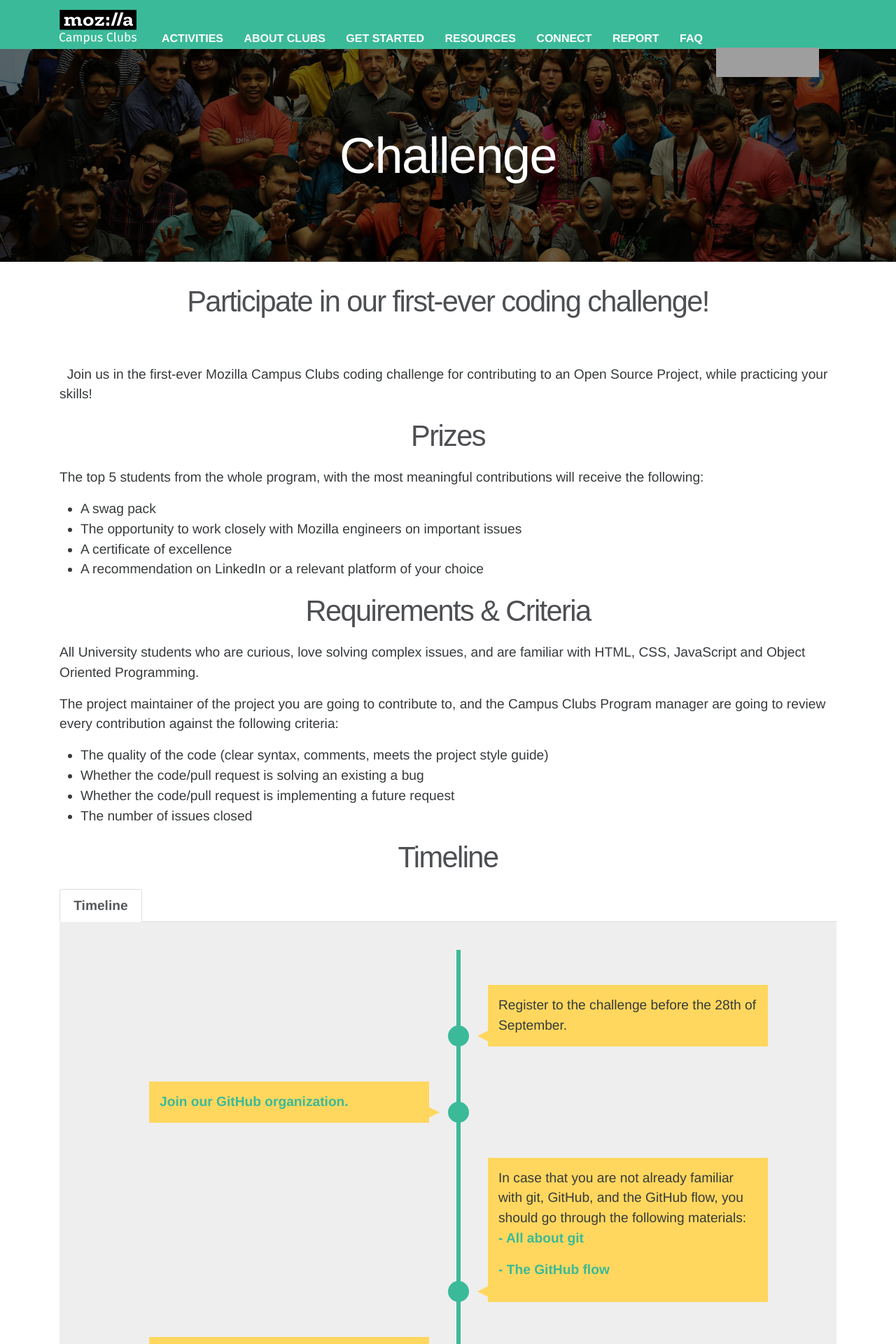
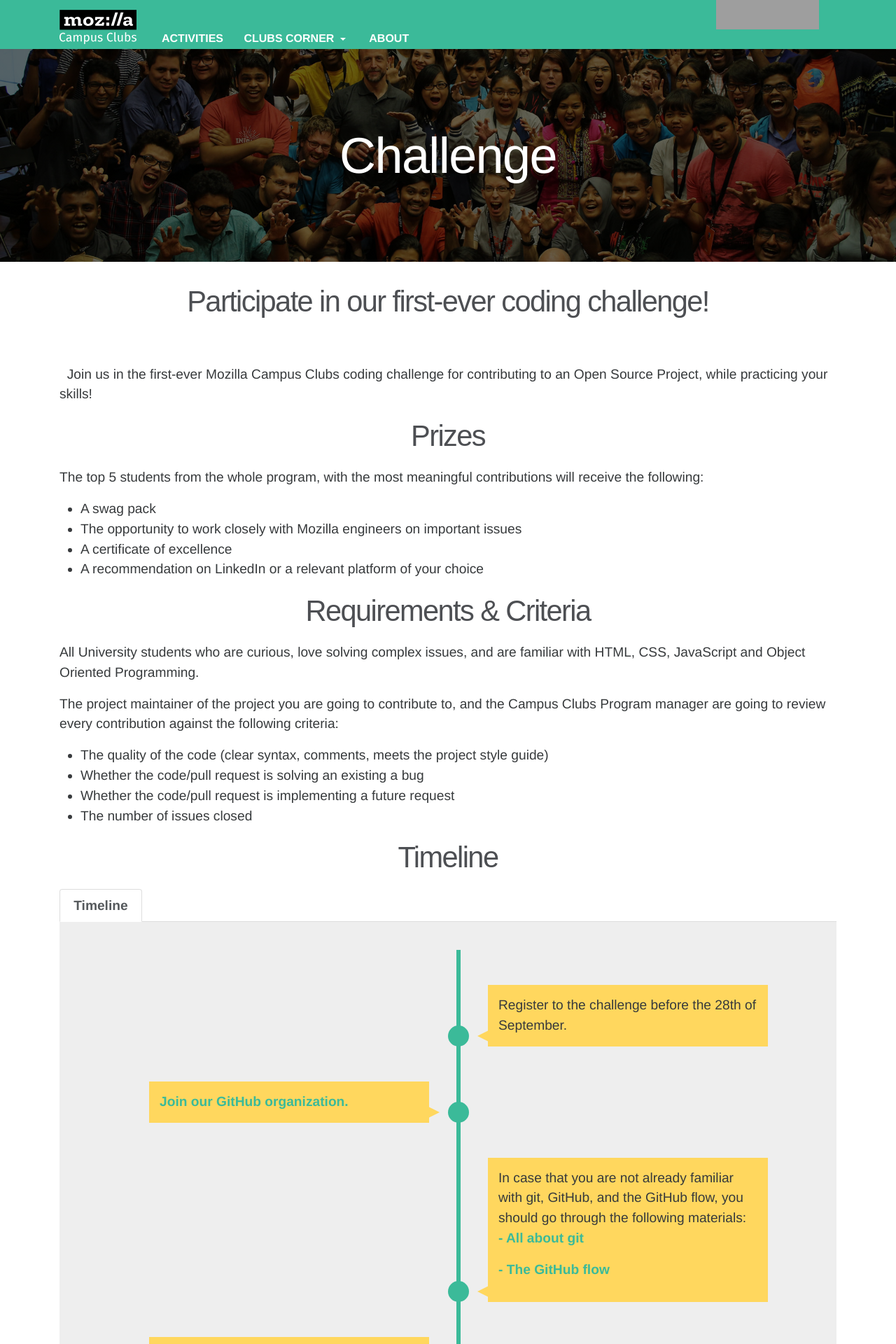
Before and after one commit to mozilla/mozilla-campus-clubs, a Jekyll site: the page built from _pages/challenge.md, in a window 1280 px wide. Shown: the top 1920 px of the page at 70% size. Built offline with Jekyll 4.4.1, drawn with Linux system fonts in a browser that asks for light colours; some web fonts are replaced; grey boxes are pictures that could not be loaded.

Commit message:
header redesigned

```diff
--- a/_includes/header.html
+++ b/_includes/header.html
@@ -7,19 +7,35 @@
       <button class="navbar-toggler hidden-lg-up" type="button" data-toggle="collapse" data-target="#exCollapsingNavbar" aria-controls="exCollapsingNavbar" aria-expanded="false" aria-label="Toggle navigation">
         &#9776;
       </button>
+
       <div class="collapse navbar-toggleable-md" id="exCollapsingNavbar">
-        <a class="nav-link" href="/activities/">Activities</a>
-        <a class="nav-link" href="/about/">About Clubs</a>
-        <a class="nav-link" href="/get-started/">Get Started</a>
-        <a class="nav-link" href="/resources/">Resources</a>
-        <a class="nav-link" href="/connect/">Connect</a>
-        <a class="nav-link" href="/report/#">Report</a>
-        <a class="nav-link" href="/faq/">FAQ</a>
+        <!-- Activities link -->
+        <div class="nav-link">
+          <a class="nav-link" href="/activities/">Activities</a>
+        </div>
+        <!-- Clubs Corner Dropdown Menu -->
+        <div class="nav-link dropdown">
+          <a class="nav-link dropdown-toggle" href="#" id="navbarDropdown" data-toggle="dropdown">
+          Clubs Corner
+          </a>
+          <div class="dropdown-menu dropdown">
+            <a class="dropdown-item nav-link" href="/get-started/">Get Started</a>
+            <a class="dropdown-item nav-link" href="/resources/">Resources</a>
+            <a class="dropdown-item nav-link" href="/connect/">Connect</a>
+            <a class="dropdown-item nav-link" href="/report/#">Report</a>
+            <a class="dropdown-item nav-link" href="/faq/">FAQ</a>
+          </div>
+        </div>
+        <!-- About link -->
+        <div class="nav-link">
+            <a class="nav-link" href="/about/">About</a>
+        </div>
       </div>
 
       <div id="tabzilla" class="hidden-lg-down">
         <a href="https://www.mozilla.org/" data-link-type="nav" data-link-name="tabzilla">Mozilla</a>
       </div>
+
     </div>
   </nav>
 
--- a/static/css/app.css
+++ b/static/css/app.css
@@ -148,6 +148,34 @@ nav a:hover {
     margin-top: 20px;
 }
 
+/* CSS for dropdown menu */
+.dropdown .dropdown-menu {
+    -webkit-transition: all 0.5s;
+    -moz-transition: all 0.5s;
+    -ms-transition: all 0.5s;
+    -o-transition: all 0.5s;
+    transition: all 0.5s;
+
+    max-height: 0;
+    display: block;
+    overflow: hidden;
+    opacity: 0;
+}
+
+.dropdown.open .dropdown-menu {
+    max-height: 200px;
+    opacity: 1;
+}
+
+nav .dropdown-menu {
+    background-color: #3BBA99 !important;
+}
+
+nav .dropdown-menu .dropdown-item:hover {
+    background-color: black !important;
+    color:white !important;
+}
+/* -------------------- */
 @media all and (min-width: 992px) {
     .navbar-toggleable-md {
         display: inline-block !important;
```
